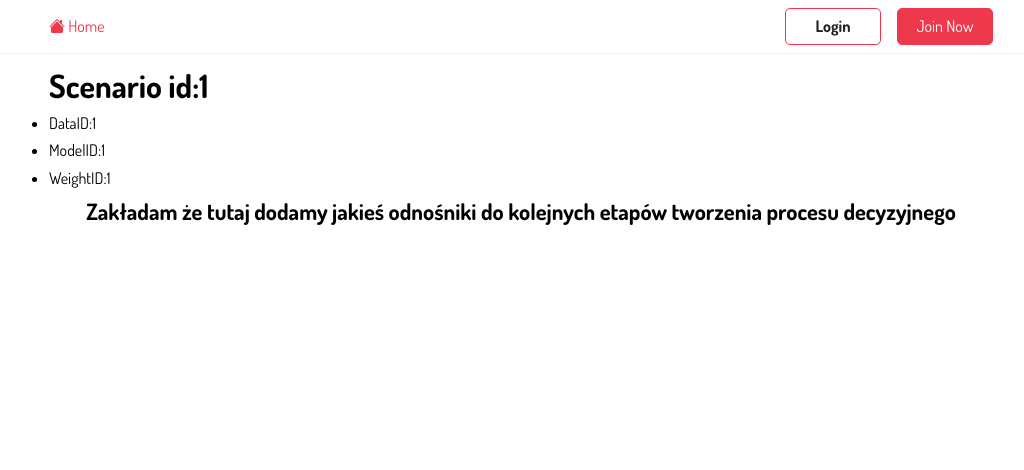
After one commit to pwolan/PodejmowanieDecyzji, a Django app: template templates/projekt/scenario_detail.html in a window 1280 px wide. The commit adds this page. Shown: the top 470 px of the page, without its empty margins (119-1143 px from the left). Run offline with Django 4.2, Linux system fonts and the light colour scheme; the template is opened without the code that fills it: most values are stand-ins (such as "Sample title", 1, 10 or a date in 2020).

Commit message:
add decision scenarios

```diff
--- a/projekt/models/decisionScenarios.py
+++ b/projekt/models/decisionScenarios.py
@@ -5,6 +5,6 @@ from .matrices import Data
 
 
 class DecisionScenarios(m.Model):
-    modelID = m.ForeignKey(Models, on_delete=m.CASCADE)
-    dataID = m.ForeignKey(Data, on_delete=m.CASCADE)
-    weightID = m.ForeignKey(Weights, on_delete=m.CASCADE)
+    modelID = m.ForeignKey(Models, on_delete=m.CASCADE, null=True, blank=True)
+    dataID = m.ForeignKey(Data, on_delete=m.CASCADE, null=True, blank=True)
+    weightID = m.ForeignKey(Weights, on_delete=m.CASCADE, null=True, blank=True)
--- a/projekt/urls.py
+++ b/projekt/urls.py
@@ -1,7 +1,7 @@
 from django.urls import path, include
 from django.contrib.auth import views as auth_views
 # from rest_framework.routers import DefaultRouter
-from .views.facilitator_views import ScenarioView
+from .views.facilitator_views import ScenarioView, add_scenario, ScenarioDetailView
 from .views import index as views
 
 # router = DefaultRouter()
@@ -21,6 +21,8 @@ new_urls = [
     path("", views.index, name="index"),
     path("accounts/login/", views.MyLoginView.as_view(), name="login"),
     path('logout/', auth_views.LogoutView.as_view(next_page='login'), name='logout'),
-    path('scenarios/', ScenarioView.as_view())
+    path('scenarios/', ScenarioView.as_view()),
+    path('scenarios/add', add_scenario, name='add_scenario'),
+    path('scenarios/view/<pk>', ScenarioDetailView.as_view(), name='scenario-detail')
 ]
 urlpatterns = new_urls
--- a/templates/projekt/scenario.html
+++ b/templates/projekt/scenario.html
@@ -8,4 +8,5 @@
             <li>{{ scenario }}</li>
         {% endfor %}
     </ul>
+    <a href={% url 'add_scenario' %}>add scenario</a>
 {%endblock content%}
--- /dev/null
+++ b/templates/projekt/scenario_detail.html
@@ -0,0 +1,13 @@
+{%extends 'base.html'%}
+
+{%block content%}
+
+<h1>Scenario id:{{ object.id }}</h1>
+<ul>
+    <li>DataID:{{ object.dataID }}</li>
+    <li>ModelID:{{ object.modelID }}</li>
+    <li>WeightID:{{ object.weightID }}</li>
+</ul>
+<h2 style="text-align: center;">Zakładam że tutaj dodamy jakieś odnośniki do kolejnych etapów tworzenia procesu decyzyjnego</h2>
+
+{%endblock content%}
```
Also changed, not shown: projekt/views/facilitator_views.py (+12 -1 lines), db.sqlite3, projekt/migrations/0005_alter_decisionscenarios_dataid_and_more.py (added), projekt/migrations/0006_alter_decisionscenarios_dataid_and_more.py (added).
